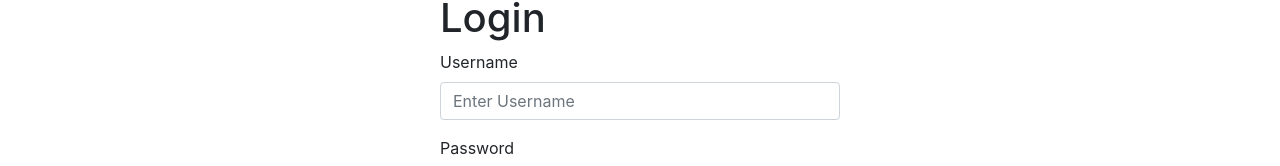
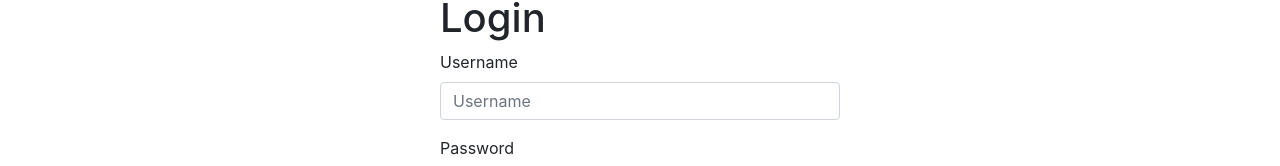
Before and after one commit to chairswithlegs/chat-clone, an Angular app in the folder ChatFrontend/: page / in a window 1280 px wide. Shown: the part 263-429 px from the top of the page. Built offline with nearby package versions, Linux system fonts and the light colour scheme.

Commit message:
Made placeholders consistent between password and username.

```diff
--- a/ChatFrontend/src/app/authentication/account-creation/account-creation.component.html
+++ b/ChatFrontend/src/app/authentication/account-creation/account-creation.component.html
@@ -3,7 +3,7 @@
 <form (ngSubmit)="createAccount(username, password)">
 	<div class="form-group">
 		<label for="create-username">Username</label>
-		<input name="create-username" type="text" class="form-control" id="create-username" placeholder="Enter Username" [(ngModel)]="username">
+		<input name="create-username" type="text" class="form-control" id="create-username" placeholder="Username" [(ngModel)]="username">
 	</div>
 
 	<div class="form-group">
--- a/ChatFrontend/src/app/authentication/login/login.component.html
+++ b/ChatFrontend/src/app/authentication/login/login.component.html
@@ -3,7 +3,7 @@
 <form (ngSubmit)="login(username, password)">
 	<div class="form-group">
 		<label for="login-username">Username</label>
-		<input name="login-username" type="text" class="form-control" id="login-username" placeholder="Enter Username" [(ngModel)]="username">
+		<input name="login-username" type="text" class="form-control" id="login-username" placeholder="Username" [(ngModel)]="username">
 	</div>
 
 	<div class="form-group">
```
